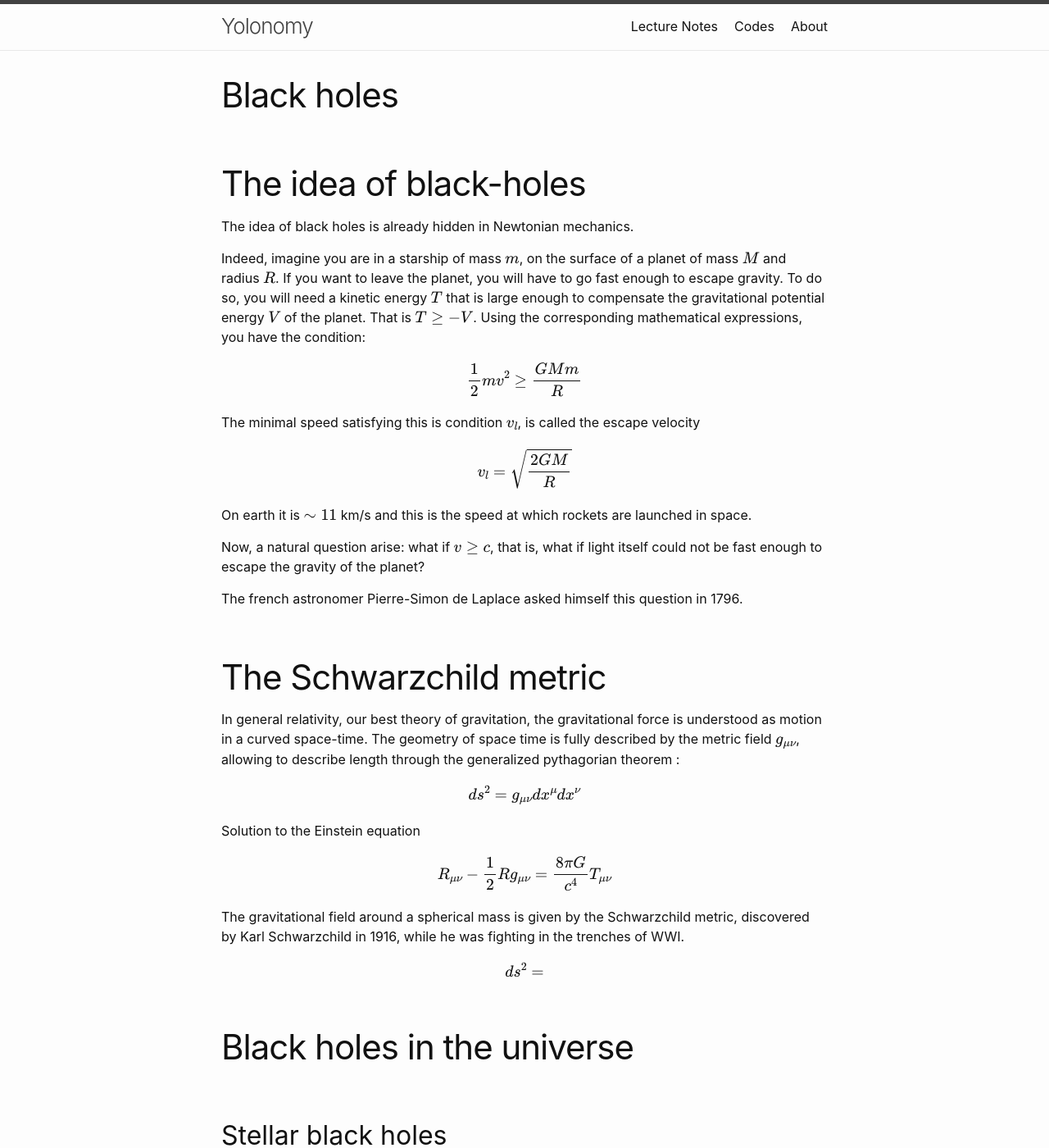
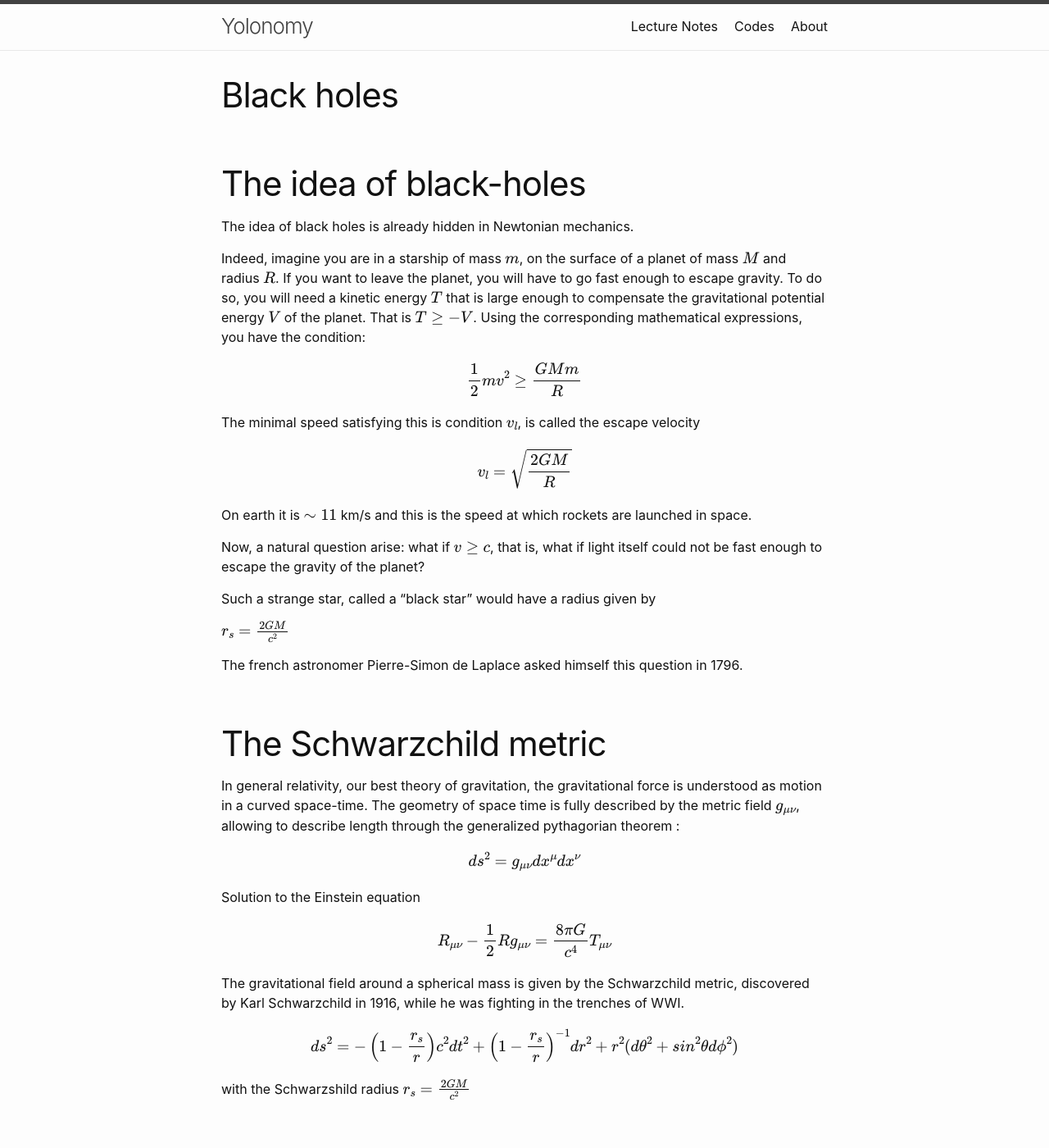
Before and after one commit to YoloNomy/YoloNomy.github.io, a Jekyll site: the page built from codes/cosmo/black-holes.md, in a window 1280 px wide and 1400 px high. Shown: the whole window at 82% size. Built offline with Jekyll 4.4.1, drawn with Linux system fonts in a browser that asks for light colours; formulas are drawn with MathJax 3.

Commit message:
Update black-holes.md

```diff
--- a/codes/cosmo/black-holes.md
+++ b/codes/cosmo/black-holes.md
@@ -20,6 +20,10 @@
 
 Now, a natural question arise: what if $v \geq c$, that is, what if light itself could not be fast enough to escape the gravity of the planet?
 
+Such a strange star, called a "black star" would have a radius given by
+
+$ r_s = \frac{2GM}{c^2}$
+
 The french astronomer Pierre-Simon de Laplace asked himself this question in 1796.
 
 # The Schwarzchild metric
@@ -28,14 +32,16 @@
 
 $$ ds^2 = g_{\mu \nu}dx^\mu dx^\nu$$
 
-
 Solution to the Einstein equation
 
 $$R_{\mu \nu} - \frac{1}{2}R g_{\mu\nu}=\frac{8\pi G}{c^4}T_{\mu \nu}$$
 
 The gravitational field around a spherical mass is given by the Schwarzchild metric, discovered by Karl Schwarzchild in 1916, while he was fighting in the trenches of WWI.
 
-$$ ds^2 = $$
+$$  ds^2 = -\left( 1 -\frac{r_s}{r} \right)c^2dt^2 + \left( 1 -\frac{r_s}{r} \right)^{-1}dr^2 + r^2(d\theta^2 + sin^2\theta d\phi^2) $$
+
+with the Schwarzshild radius
+$ r_s = \frac{2GM}{c^2}$
 
 # Black holes in the universe
 
```
